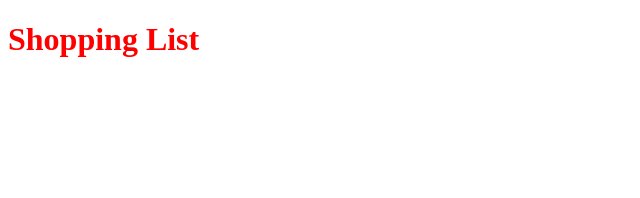
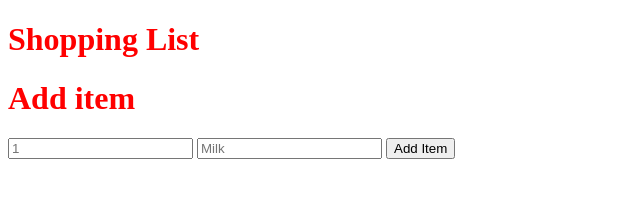
Before and after one commit to vaunapuu/shoppingList, a plain HTML site: page index.html in a window 1280 px wide. Shown: the whole page, without its empty margins (0-640 px from the left). Drawn offline with Linux system fonts and the light colour scheme; files that its build step writes are made by us from their sources; files whose address does not match are found by name.

Commit message:
HTML div for shopping list and HTML form for add item added

```diff
--- a/index.html
+++ b/index.html
@@ -16,6 +16,14 @@
             <p class="browsehappy">You are using an <strong>outdated</strong> browser. Please <a href="#">upgrade your browser</a> to improve your experience.</p>
         <![endif]-->
         <h1>Shopping List</h1>
+        <div id="shopping-list"></div>
+
+        <h1>Add item</h1>
+        <form id="add-item">
+            <input type="number" id="add-number" placeholder="1">
+            <input type="text" id="add-text" placeholder="Milk">
+            <input type="submit" id="add-button" value="Add Item">
+        </form>
         <script src="/Users/veiko/Workspace/FrontendLearning/shoppingList/shoppingList.js" async defer></script>
     </body>
 </html>
```
